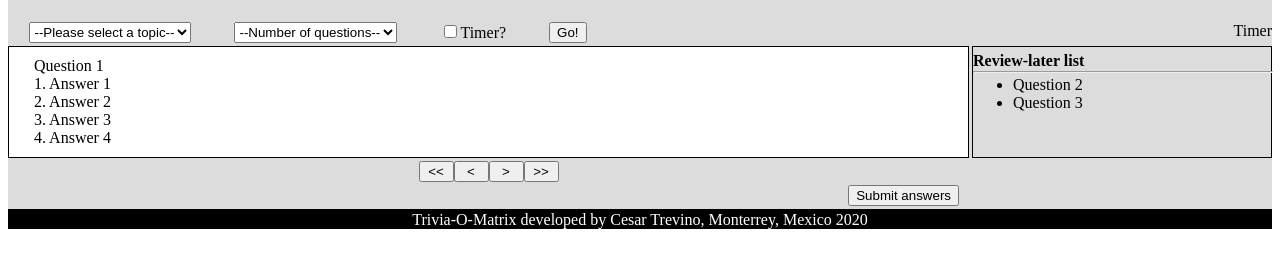
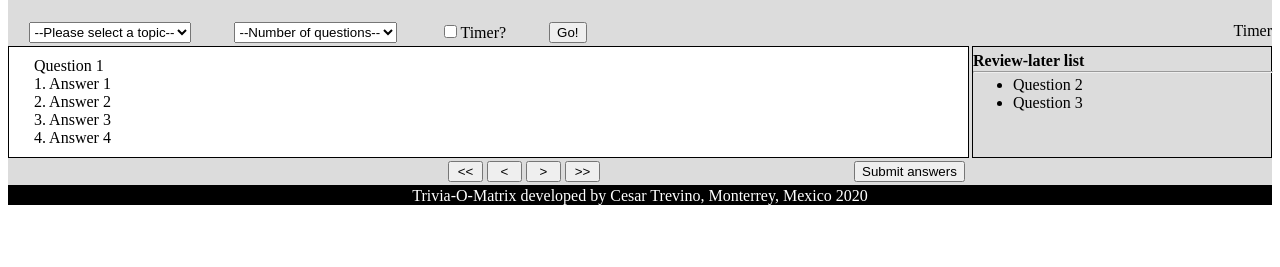
Before and after one commit to ctrevino-mx/trivia-game, a plain HTML site: page index.html in a window 1280 px wide. Shown: the part 69-336 px from the top of the page. Drawn offline with Linux system fonts and the light colour scheme.

Commit message:
Commit: Submit button in place

```diff
--- a/css/style.css
+++ b/css/style.css
@@ -1,7 +1,7 @@
 .wrapper {
     display: grid;
     grid-template-columns: 300px auto 300px;
-    grid-template-rows: auto auto auto auto auto 20px;
+    grid-template-rows: auto auto auto auto 20px;
     grid-gap: 3px;
     background-color: gainsboro;
 }
@@ -62,19 +62,24 @@ header {
 nav {
     /* border: 1px solid black; */
     grid-column: span 2;
-    display: flex;
-    justify-content: center;
+    margin-left: 440px;
+    /* display: flex; */
+    /* justify-content: center; */
 }
 
 .nav-button {
     width: 35px;
 }
-.submit-section {
+
+#submit-button {
+    margin-left: 250px;
+}
+/* .submit-section {
     /* border: 1px solid black; */
     grid-column: span 2;
     display: flex;
     justify-content: flex-end;
-}
+} */
 
 #submit-button{
     margin-right: 10px;
--- a/index.html
+++ b/index.html
@@ -42,10 +42,11 @@
             <button id="go-down-button" class='nav-button'><</button>
             <button id="go-up-button" class='nav-button'>></button>
             <button id="go-last" class='nav-button'>>></button>
+            <button id="submit-button">Submit answers</button>
         </nav>
-        <div class="submit-section">
+        <!-- <div class="submit-section">
             <button id="submit-button">Submit answers</button>
-        </div>
+        </div> -->
         <footer>
             <p>Trivia-O-Matrix developed by Cesar Trevino, Monterrey, Mexico 2020</p>
         </footer>
```
